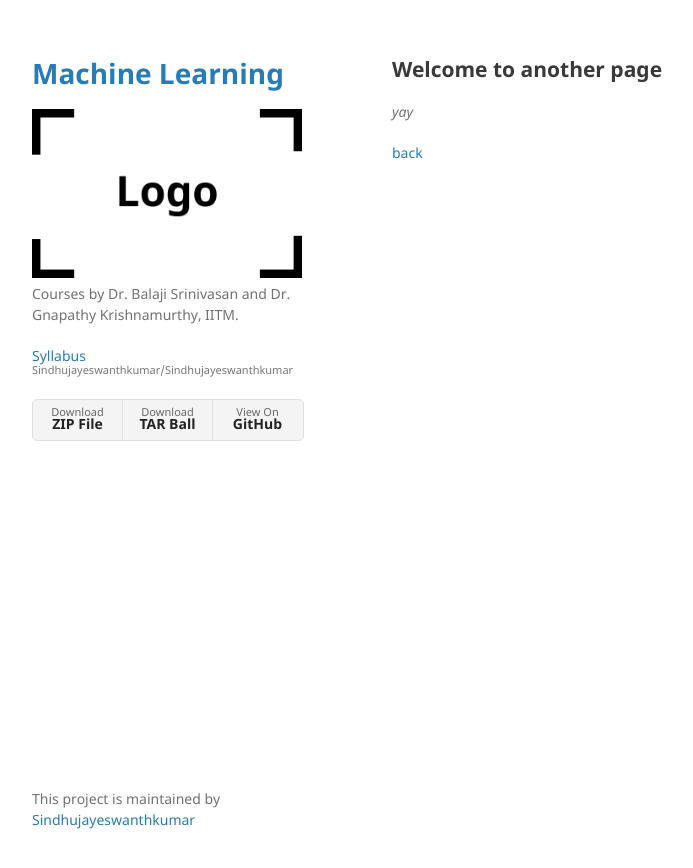
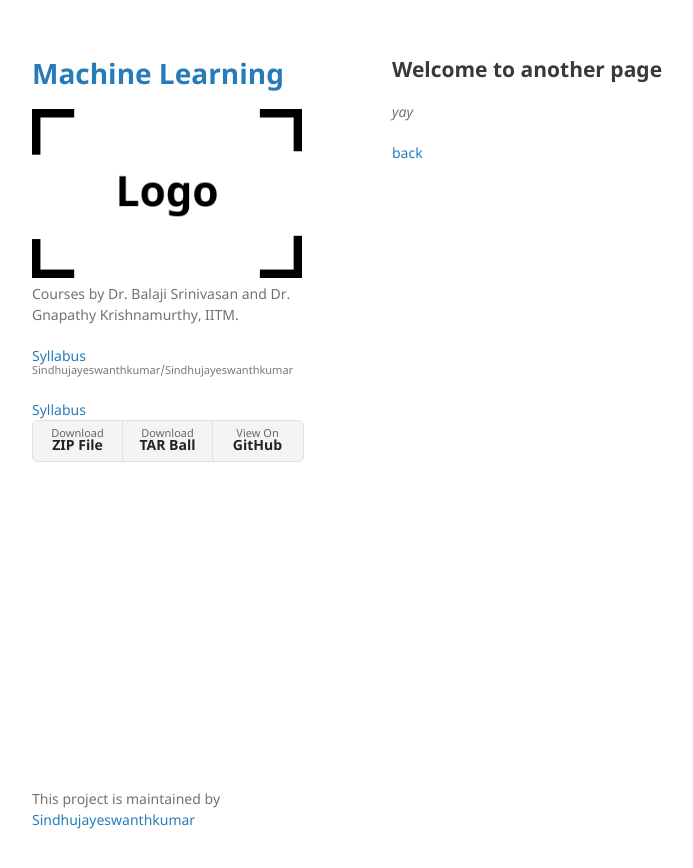
Before and after one commit to Sindhujayeswanthkumar/Sindhujayeswanthkumar, a Jekyll site: the page built from another-page.md, in a window 1280 px wide. Shown: the top 868 px of the page, without its empty margins (178-871 px from the left). Built offline with Jekyll 4.4.1, drawn with Linux system fonts in a browser that asks for light colours; our own code applies the rules of GitHub Pages for plain Markdown files.

Commit message:
Update default.html

```diff
--- a/_layouts/default.html
+++ b/_layouts/default.html
@@ -26,6 +26,7 @@
         {% if site.github.is_project_page %}
         <p class="view"><a href="{{ ./another-page.html }}">Syllabus <small>{{ site.github.repository_nwo }}</small></a></p>
         {% endif %}
+        <a href="another-page.html" title="About Me">Syllabus</a>
 
 
 
```
